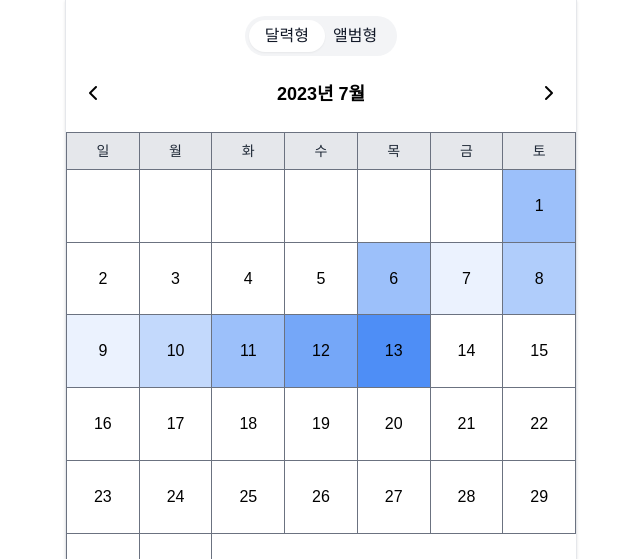
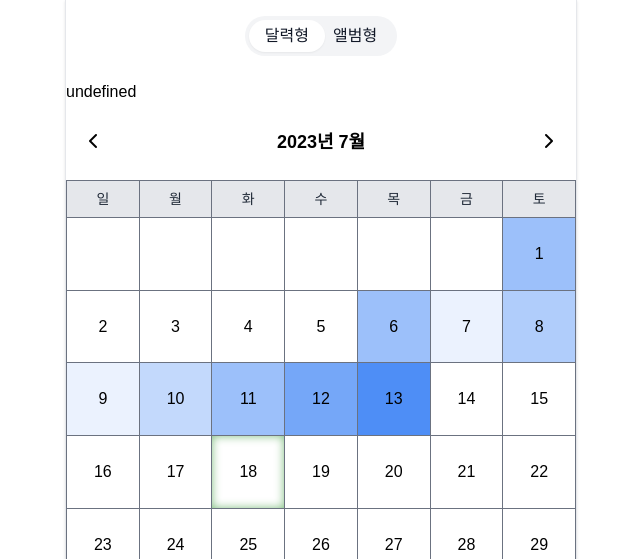
Before and after one commit to Leets-Official/MemoriesSquare-FE, a SvelteKit app: page / in a window 1280 px wide. Shown: the top 559 px of the page, without its empty margins (319-959 px from the left). Built offline with nearby package versions, Linux system fonts and the light colour scheme; no server answers; a web font is replaced by a local one.

Commit message:
refactor: ImageHistory 컴포넌트 분리

```diff
--- a/src/pages/calendarPage/calendar/Calendar.svelte
+++ b/src/pages/calendarPage/calendar/Calendar.svelte
@@ -1,6 +1,8 @@
 <script>
   import { onMount } from 'svelte';
   import thin_black from "$lib/assets/thin_frame_black.png"
+  import { access_token } from '../../../lib/store';
+  import ImageHistory from './ImageHistory.svelte';
 
   let DUMMY_DATA = {
     2023: {
@@ -46,10 +48,36 @@
   let thisYear, thisMonth;
   let days = [];
   let selectedDay = '';
+  let userData;
+  const today = {
+    year: new Date().getFullYear(),
+    month: new Date().getMonth() + 1,
+    day: new Date().getDate()
+  }
 
-  onMount(() => {
+  onMount(async() => {
+    userData = await request();
+    console.log(userData)
+    console.log("siba")
     render();
   });
+
+  const request = async () => {
+    try {
+      const res = await fetch(`${import.meta.env.VITE_SERVER_URL}/photo`, {
+        method: 'get',
+        headers: {
+          Authorization: 'Bearer ' + $access_token
+        },
+      });
+
+      if (res.ok) return await res.json();
+      throw new Error('Fail for getting data.');
+    } catch (e) {
+      alert("유저 날짜 데이터를 받아오지 못했습니다.")
+      console.error(e);
+    }
+  };
 
   const render = () => {
     [thisYear, thisMonth] = [currentDate.getFullYear(), currentDate.getMonth() + 1];
@@ -109,6 +137,7 @@
     }
 
     console.log(DUMMY_DATA);
+    console.log(userData)
   };
 
   const previousMonth = () => {
@@ -127,6 +156,7 @@
 </script>
 
 <div class="calendar">
+  <div>{userData}</div>
   <div class="header flex items-center justify-between my-6">
     <div class="h-6 w-6 flex items-center justify-center mx-4">
       <button class="h-6 w-6 rounded" on:click={previousMonth}
@@ -155,39 +185,23 @@
   </div>
 
   <div class="grid grid-cols-7 border-l border-gray-500">
-    {#each days as { day, weekDay }}
-      <button class="relative" style="padding-bottom:100%" on:click={getSelectedDay(day)}>
-        <div
-          class={`${
-            day !== '' ? DUMMY_DATA[thisYear][thisMonth][day]['bg'] : 'bg-white'
-          } border-r border-b border-gray-500 p-3 flex flex-col items-center justify-center absolute w-full h-full cursor-pointer hover:opacity-70`}
-        >
+    {#each days as { day}}
+      <button class={`relative `} style="padding-bottom:100%" on:click={getSelectedDay(day)}>
+        <div class={`
+          ${(thisYear == today['year'] && thisMonth == today["month"] && day == today['day']) ? "shadow-today" : ""}
+          ${day !== '' ? DUMMY_DATA[thisYear][thisMonth][day]['bg'] : 'bg-white'} border-r border-b border-gray-500 p-3 flex flex-col items-center justify-center absolute w-full h-full cursor-pointer hover:opacity-70`
+        }>
           <div class="text-medium font-medium">{day}</div>
-          <!-- <div class="text-sm">{weekDay}</div> -->
         </div>
       </button>
     {/each}
   </div>
 
-  <div class="todayImage relative">
-    {#if selectedDay}
-      <hr class="border-2 border-solid border-blue-400 mt-8">
-      <div class="absolute top-6 left-9 flex items-center">
-        <div class="rounded-full w-3 h-3 bg-blue-700"></div>
-        <div class="ml-3 text-lg font-semibold">{`${thisYear}년 ${thisMonth}월 ${selectedDay}일`}</div>
-      </div>
-      <div class="flex">
-        <hr class="border-l-4 border-blue-400 h-auto ml-10">
-        <div class="image-container mt-16 ml-4 mb-16 flex flex-row flex-wrap gap-2">
-          {#if DUMMY_DATA[thisYear][thisMonth][selectedDay]['photos'] > 0}
-            {#each Array(DUMMY_DATA[thisYear][thisMonth][selectedDay]['photos']) as _}
-              <img class="w-20" src={thin_black} alt="frame"/>
-            {/each}
-          {:else}
-            <p class="mt-8">이 날에 업로드한 추억 사진이 없습니다. 🙁</p>
-          {/if}
-        </div>
-      </div>
-    {/if}
-  </div>
+  <ImageHistory thisYear={thisYear} thisMonth={thisMonth} selectedDay={selectedDay} DUMMY_DATA={DUMMY_DATA}/>
 </div>
+
+<style>
+  .shadow-today{
+    box-shadow: inset 0 0 10px rgba(0, 128, 0, 0.5);
+  }
+</style>
--- /dev/null
+++ b/src/pages/calendarPage/calendar/ImageHistory.svelte
@@ -0,0 +1,29 @@
+<script>
+    export let thisYear;
+    export let thisMonth;
+    export let selectedDay;
+    export let DUMMY_DATA;
+    import thin_black from "$lib/assets/thin_frame_black.png"
+</script>
+
+<div class="todayImage relative">
+    {#if selectedDay}
+      <hr class="border-2 border-solid border-blue-400 mt-8">
+      <div class="absolute top-6 left-9 flex items-center">
+        <div class="rounded-full w-3 h-3 bg-blue-700"></div>
+        <div class="ml-3 text-lg font-semibold">{`${thisYear}년 ${thisMonth}월 ${selectedDay}일`}</div>
+      </div>
+      <div class="flex">
+        <hr class="border-l-4 border-blue-400 h-auto ml-10">
+        <div class="image-container mt-16 ml-4 mb-16 flex flex-row flex-wrap gap-2">
+          {#if DUMMY_DATA[thisYear][thisMonth][selectedDay]['photos'] > 0}
+            {#each Array(DUMMY_DATA[thisYear][thisMonth][selectedDay]['photos']) as _}
+              <img class="w-20" src={thin_black} alt="frame"/>
+            {/each}
+          {:else}
+            <p class="mt-8">이 날에 업로드한 추억 사진이 없습니다. 🙁</p>
+          {/if}
+        </div>
+      </div>
+    {/if}
+</div>
--- a/src/pages/calendarPage/imageupload/ImageModal.svelte
+++ b/src/pages/calendarPage/imageupload/ImageModal.svelte
@@ -33,17 +33,26 @@
       if (res.ok) return await res.json();
       throw new Error('Image Upload failed.');
     } catch (e) {
+      alert("이미지 업로드에 실패했습니다.")
       console.error(e);
     }
   };
 
-  const confirmUpload = () => {
+  const confirmUpload = async() => {
+    console.log("xona")
     if (selectedImage) {
       const formData = new FormData();
       formData.append('file', selectedImage);
 
-      const imsy = request(formData);
-      console.log(imsy);
+      const imsy = await request(formData);
+
+      if (!imsy){
+        console.error("이미지 업로드 요청에 에러가 발생했습니다.")
+        return;
+      }
+      console.log("ha", imsy);
+      console.log("?")
+      closeImageModal();
     }
   };
 </script>
```
